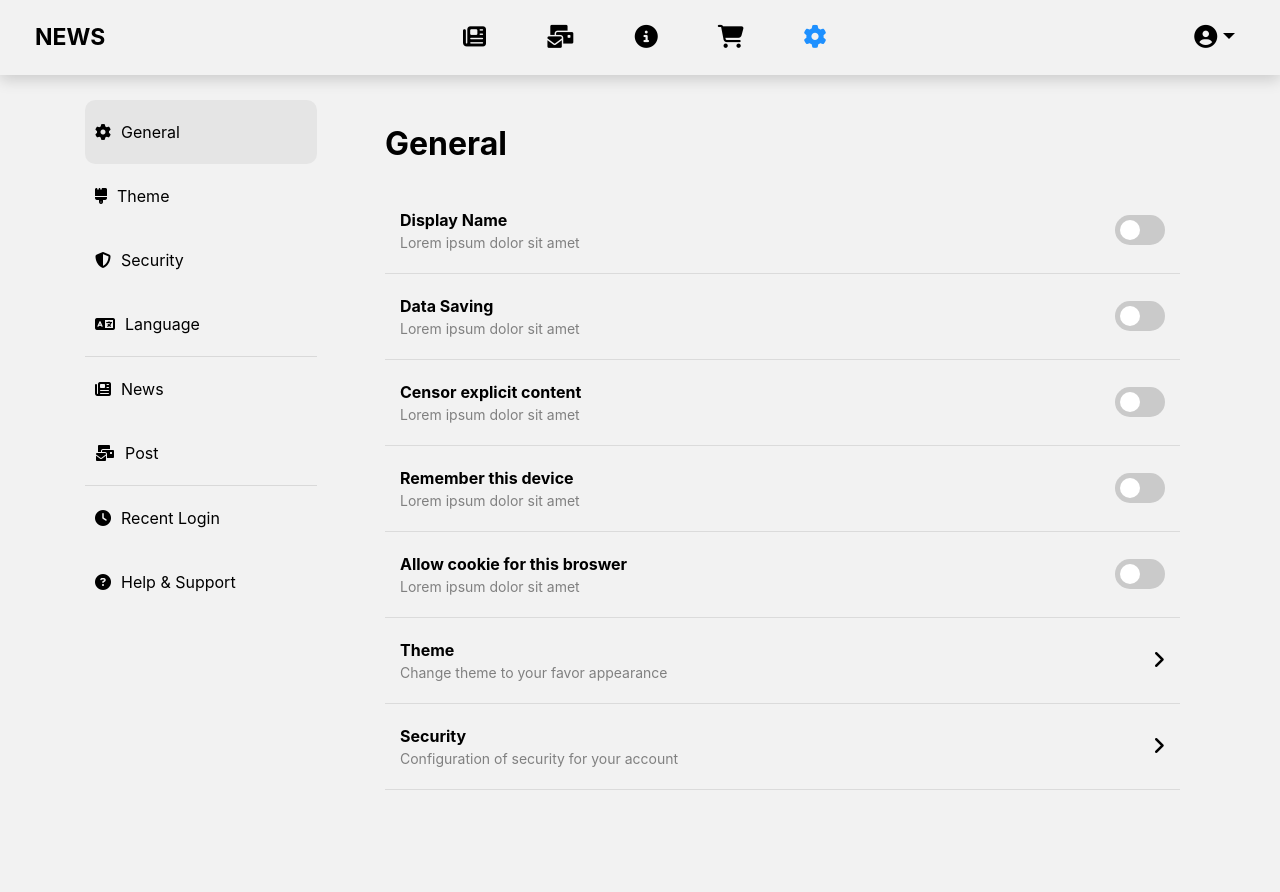
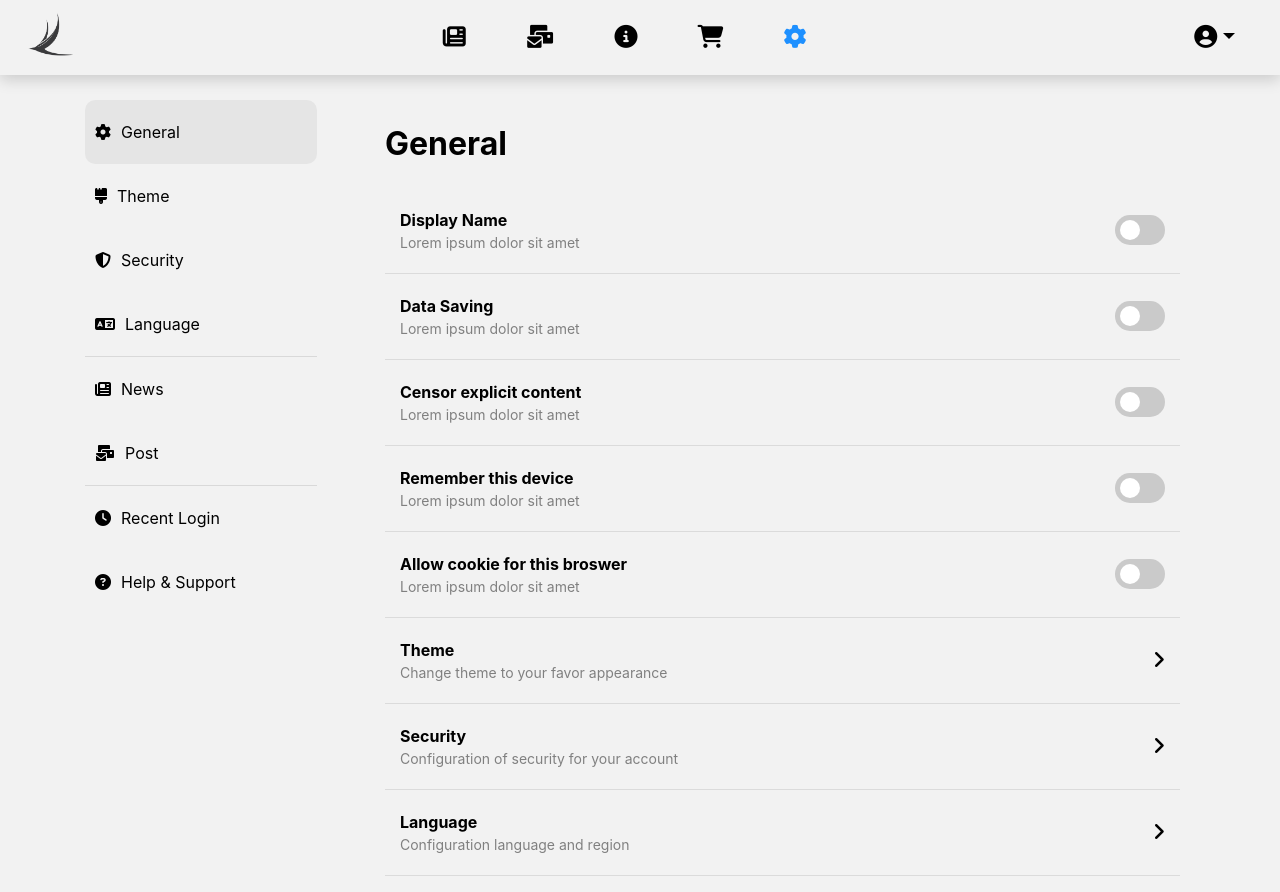
Before and after one commit to kantee2540/react-test, a React (Create React App) app: page /settings in a window 1280 px wide. Shown: the top 892 px of the page. Before the commit the page ends 820 px from the top, so only its background shows below. Built offline with nearby package versions, Linux system fonts and the light colour scheme.

Commit message:
Logo icon

```diff
--- a/src/App.js
+++ b/src/App.js
@@ -1,4 +1,4 @@
-import React, { useState, createContent, useReducer } from 'react'
+import React from 'react'
 import './App.css'
 import Menu from './Component/Menu.js'
 import { Container } from 'react-bootstrap'
@@ -17,7 +17,7 @@ import { useSelector } from 'react-redux'
 
 export const App = () => {
 
-  const theme = useSelector(state => state);
+  const theme = useSelector(state => state.theme);
   const themeMode = theme === 'light' ? lightTheme : darkTheme ;
 
   return (
--- a/src/Component/Menu.css
+++ b/src/Component/Menu.css
@@ -7,10 +7,14 @@
     box-shadow: 0px 5px 14px rgba(0, 0, 0, 0.158);
 }
 
-.head-nav{
-    font-size: 23px;
-    padding: 20px;
-    display: inline-block;
+.head-brand{
+    display: block;
+    padding: 10px;
+}
+
+.head-brand img{
+    width: 50px;
+    height: 50px;
 }
 
 .head-link ul, .account ul{
@@ -28,7 +32,7 @@
     display: block;
 }
 
-.head-link li a:hover, .account li a:hover{
+.head-link li a:hover, .account li a:hover, .head-brand:hover{
     text-decoration: none;
     background-color: rgba(0, 0, 0, 0.05);
 }
@@ -131,7 +135,6 @@
 
 .sidebar-m li a i{
     margin-right: 1em;
-    color: rgb(40, 40, 40);
 }
 
 .sidebar-m li a:hover{
--- a/src/Component/Menu.js
+++ b/src/Component/Menu.js
@@ -1,35 +1,34 @@
-import React, { ReactDOM, Component } from 'react'
-import { Row, Col, Button } from 'react-bootstrap'
+import React, { useState } from 'react'
 import './Menu.css'
 import { NavLink, Link } from 'react-router-dom'
+import { useSelector } from 'react-redux'
 
-class Menu extends Component {
+import iconBlack from '../Image/iconBlack.png'
+import iconWhite from '../Image/iconWhite.png'
 
-  constructor(props){
-    super(props);
-    this.state = { isShowSidebar: false };
-  }
+function Menu() {
 
-  openSidebar = () =>{
-    if (!this.state.isShowSidebar){
-      this.setState({ isShowSidebar: true });
+  const [isShowSidebar, setShowSidebar] = useState(false);
+  const theme = useSelector(state=>state.theme);
+
+  const openSidebar = () =>{
+    if (!isShowSidebar){
+      setShowSidebar(true);
     }else{
-      this.setState({ isShowSidebar: false });
+      setShowSidebar(false);
     }
   }
 
-  clicked = () => {
-    this.setState({ isShowSidebar: false });
+  const clicked = () => {
+    setShowSidebar(false);
   }
 
-  render() {
-    const { isShowSidebar } = this.state
   return (
     <div className="container-fluid menu-bar">
       <div className="d-flex justify-content-between">
-          <div>
-            <b className="head-nav">NEWS</b>
-          </div>
+        <NavLink to="/" exact={true} className="head-brand">
+          <img src={theme === 'light' ? iconBlack: iconWhite}/>
+        </NavLink>
         <div className="head-link d-none d-md-block">
           <ul>
             <li>
@@ -52,7 +51,7 @@ class Menu extends Component {
         <div className="account d-block d-md-none">
           <ul>
             <li>
-                  <a href="#" onClick={this.openSidebar}>
+                <a href="#" onClick={openSidebar}>
                   <i className={isShowSidebar ? 'fas fa-times' : 'fas fa-bars'}></i>
                 </a>
             </li>
@@ -88,20 +87,20 @@ class Menu extends Component {
       <div className="d-flex d-md-block">
         <div className={"sidebar-m " + (isShowSidebar ? 'visible' : 'hidden')}>
           <ul>
-              <li><NavLink to="/" onClick={this.clicked}><i className="fas fa-newspaper"></i>News</NavLink></li>
-              <li><NavLink to="/post" onClick={this.clicked}><i className="fas fa-mail-bulk"></i>Post</NavLink></li>
-              <li><NavLink to="/about" onClick={this.clicked}><i className="fas fa-info-circle"></i>About</NavLink></li>
-              <li><NavLink to="/product" onClick={this.clicked}><i className="fas fa-shopping-cart"></i>Product</NavLink></li>
-              <li><NavLink to="/settings" onClick={this.clicked}><i className="fas fa-cog"></i>Setting</NavLink></li>
+            <li><NavLink to="/" onClick={clicked}><i className="fas fa-newspaper"></i>News</NavLink></li>
+            <li><NavLink to="/post" onClick={clicked}><i className="fas fa-mail-bulk"></i>Post</NavLink></li>
+            <li><NavLink to="/about" onClick={clicked}><i className="fas fa-info-circle"></i>About</NavLink></li>
+            <li><NavLink to="/product" onClick={clicked}><i className="fas fa-shopping-cart"></i>Product</NavLink></li>
+            <li><NavLink to="/settings" onClick={clicked}><i className="fas fa-cog"></i>Setting</NavLink></li>
             <hr/>
-              <li><NavLink to="/login" onClick={this.clicked}><i className="fas fa-user-circle"></i>Sign in</NavLink>
+            <li><NavLink to="/login" onClick={clicked}><i className="fas fa-user-circle"></i>Sign in</NavLink>
             </li>
           </ul>
         </div>
       </div>
     </div>
   )
-  }
+
 }
 
 export default Menu
--- a/src/GlobalStyle.js
+++ b/src/GlobalStyle.js
@@ -7,13 +7,13 @@ export const GlobalStyles = createGlobalStyle`
     box-sizing: border-box;
   }
 
-  body, .menu-bar{
+  body, .menu-bar, .sidebar-m{
       background: ${({ theme }) => theme.body};
       color: ${({theme}) => theme.text};
       transition: all 0.1s linear
   }
-  .head-link li a, .account li a{
-    color: ${({theme}) => theme.text};
+  .head-link li a, .account li a, .sidebar-m li a{
+    color: ${({theme}) => theme.text} ;
   }
 
   .post, .post-item, .login-content{
@@ -50,7 +50,7 @@ export const GlobalStyles = createGlobalStyle`
     color: ${({theme}) => theme.sidebarlink};
   }
 
-  .sidebar .sidebar-link:hover, .sidebar .active, .setting-link:hover, .head-link li a:hover, .account li a:hover, .post-item a:hover{
+  .sidebar .sidebar-link:hover, .sidebar .active, .setting-link:hover, .head-link li a:hover, .account li a:hover, .head-brand:hover, .post-item a:hover{
     color: ${({theme}) => theme.sidebarlink};
     background-color: ${({theme}) => theme.sidebarlinkhover};
   }
--- a/src/Home/Home.js
+++ b/src/Home/Home.js
@@ -57,7 +57,7 @@ class Home extends Component{
             <div className="home">
                 {!isLoaded ? <Loading/> : ''}
                 <Row>
-                    <Col md={3} className="d-none d-md-block" style={{ position: "fixed"}}>
+                    <Col md={3} lg={3} xl={3} className="d-none d-md-block" style={{ position: "fixed"}}>
                         <ul className="sidebar">
                             <li>
                                 <Link to="/" className="sidebar-link" onClick={this.changeCategory.bind(this, 'business')}>
@@ -118,7 +118,7 @@ class Home extends Component{
                         </ul>
                         Created from 2020
                     </Col>
-                    <Col xs={12} md={{span: 9, offset: 3}} className="col-12 col-md-9 ">
+                    <Col xs={12} md={{span: 9, offset: 3}} xl={{span: 9, offset: 3.5}} className="col-12 col-md-9 ">
                         <div className="row">
                             {items.map((item, index)=>(
                             <div className="col-12 col-sm-6" key={index}>
--- a/src/Setting/General.js
+++ b/src/Setting/General.js
@@ -49,6 +49,8 @@ class General extends React.Component {
                     ))}
                     <SettingLink path="/theme" title="Theme" description="Change theme to your favor appearance"/>
                     <SettingLink path="/security" title="Security" description="Configuration of security for your account"/>
+                    <SettingLink path="/language" title="Language" description="Configuration language and region"/>
+
                 </div>
             </div>
         )
--- a/src/Setting/Theme.js
+++ b/src/Setting/Theme.js
@@ -1,6 +1,6 @@
 import React, { useState } from 'react';
 import { useDispatch } from 'react-redux';
-import { lightThemeChange, darkThemeChange } from '../themeReducer'
+import { lightThemeChange, darkThemeChange } from './themeReducer'
 
 function Theme(){
     const dispatch = useDispatch();
--- a/src/Setting/ThemeReducer.js
+++ b/src/Setting/ThemeReducer.js
@@ -0,0 +1,28 @@
+
+function themeReducer (state = 'light', action) {
+  switch (action.type){
+    case "DARK":
+        state = 'dark'
+        return state
+    case "LIGHT":
+        state = 'light'
+        return state
+    default:
+        state = localStorage.getItem('theme') || 'light'
+        return state
+  }
+}
+
+const lightThemeChange = () => {
+    return {
+        type: 'LIGHT'
+    };
+};
+
+const darkThemeChange = () => {
+    return {
+        type: 'DARK'
+    };
+};
+
+export { themeReducer, lightThemeChange, darkThemeChange };
--- /dev/null
+++ b/src/Setting/allReducers.js
@@ -0,0 +1,8 @@
+import { themeReducer } from './themeReducer'
+import { combineReducers } from 'redux'
+
+const allReducers = combineReducers({
+    theme: themeReducer
+});
+
+export default allReducers;
--- a/src/index.js
+++ b/src/index.js
@@ -5,9 +5,9 @@ import {App} from './App'
 import * as serviceWorker from './serviceWorker'
 import { createStore } from 'redux';
 import { Provider } from 'react-redux'
-import { reducer } from './themeReducer'
+import allReducers from './Setting/allReducers'
 
-const store = createStore(reducer)
+const store = createStore(allReducers)
 
 const AppWithRouter = () => (
   <Provider store={store}>
--- a/src/themeReducer.js
+++ /dev/null
@@ -1,28 +0,0 @@
-
-function reducer (state = 'light', action) {
-  switch (action.type){
-    case "DARK":
-        state = 'dark'
-        return state
-    case "LIGHT":
-        state = 'light'
-        return state
-    default:
-        state = localStorage.getItem('theme') || 'light'
-        return state
-  }
-}
-
-const lightThemeChange = () => {
-    return {
-        type: 'LIGHT'
-    };
-};
-
-const darkThemeChange = () => {
-    return {
-        type: 'DARK'
-    };
-};
-
-export { reducer, lightThemeChange, darkThemeChange }
```
Also changed, not shown: src/Image/iconBlack.png (added), src/Image/iconWhite.png (added). Lines whose indentation alone changed are shown as unchanged.
